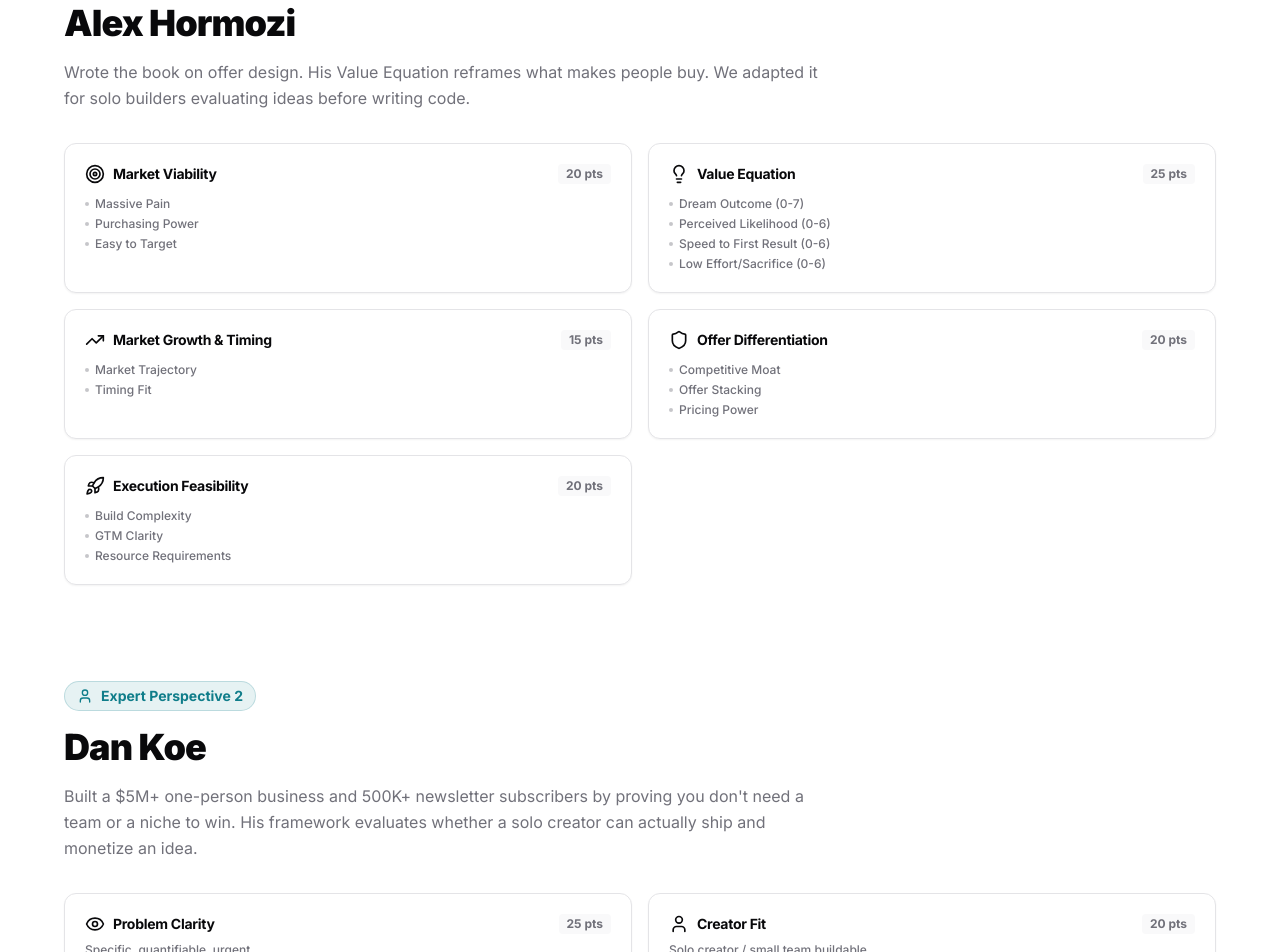
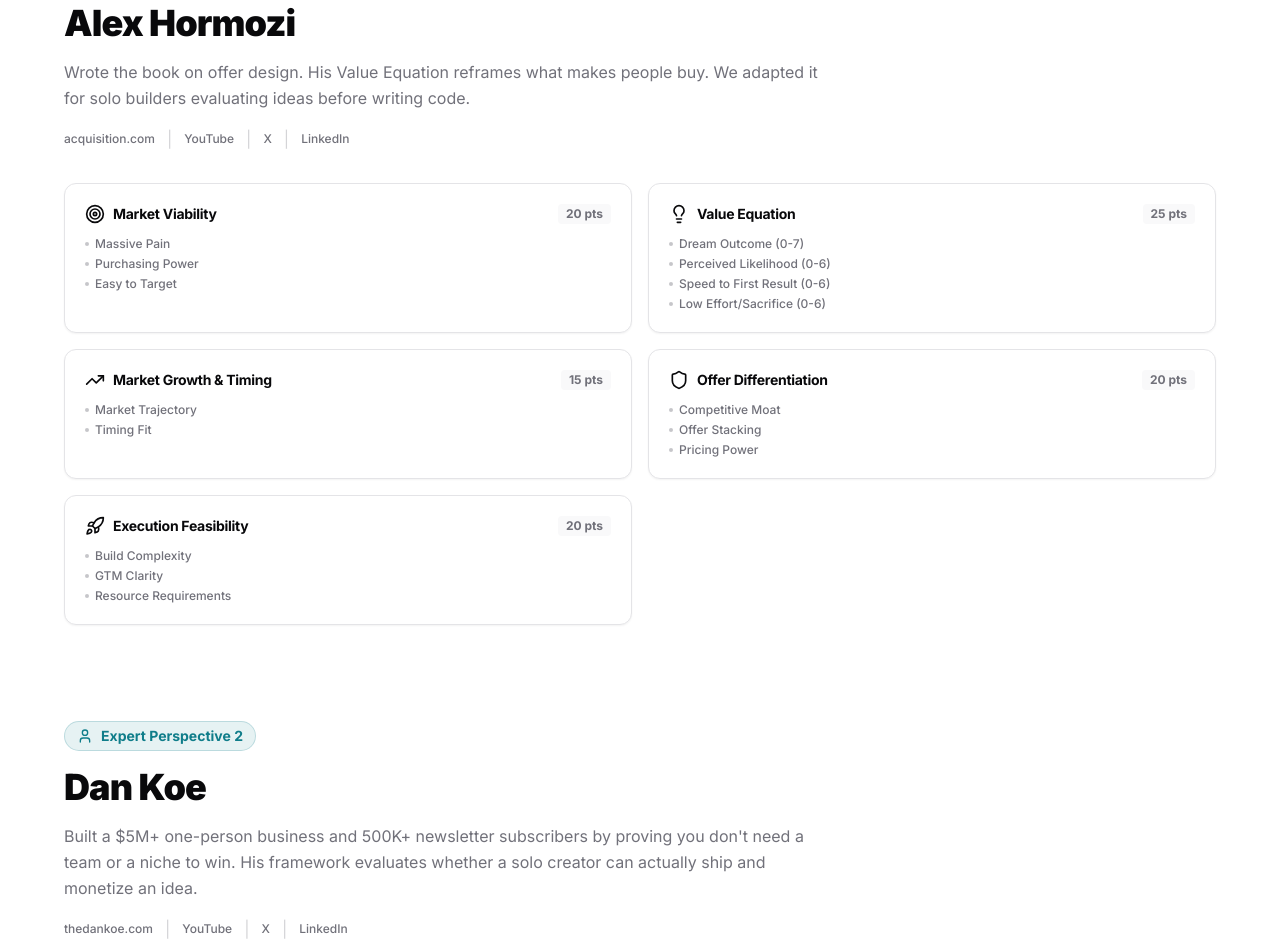
Before and after one commit to fly-labs/website, a React (Vite) app in the folder apps/web/: page /scoring in a window 1280 px wide. Shown: the part 1680-2632 px from the top of the page. Built offline with nearby package versions, Linux system fonts and the light colour scheme; no server answers.

Commit message:
feat: add social links for Hormozi and Dan Koe on scoring page
Hormozi: acquisition.com, YouTube, X, LinkedIn
Dan Koe: thedankoe.com, YouTube, X, LinkedIn
Matches existing Okamoto link pattern.

Co-Authored-By: Claude Opus 4.6 <noreply@anthropic.com>

```diff
--- a/apps/web/src/pages/ScoringFrameworksPage.jsx
+++ b/apps/web/src/pages/ScoringFrameworksPage.jsx
@@ -333,9 +333,18 @@ const ScoringFrameworksPage = () => {
                 <Target className="w-4 h-4" /> Expert Perspective 1
               </div>
               <h2 className="text-3xl md:text-4xl font-black tracking-tight mb-4">Alex Hormozi</h2>
-              <p className="text-muted-foreground leading-relaxed max-w-3xl">
+              <p className="text-muted-foreground leading-relaxed max-w-3xl mb-4">
                 Wrote the book on offer design. His Value Equation reframes what makes people buy. We adapted it for solo builders evaluating ideas before writing code.
               </p>
+              <div className="flex items-center gap-3 flex-wrap">
+                <a href="https://www.acquisition.com" target="_blank" rel="noopener noreferrer" className="text-xs font-medium text-muted-foreground hover:text-primary transition-colors">acquisition.com</a>
+                <span className="text-muted-foreground/30">|</span>
+                <a href="https://www.youtube.com/@AlexHormozi" target="_blank" rel="noopener noreferrer" className="text-xs font-medium text-muted-foreground hover:text-primary transition-colors">YouTube</a>
+                <span className="text-muted-foreground/30">|</span>
+                <a href="https://x.com/alexhormozi" target="_blank" rel="noopener noreferrer" className="text-xs font-medium text-muted-foreground hover:text-primary transition-colors">X</a>
+                <span className="text-muted-foreground/30">|</span>
+                <a href="https://www.linkedin.com/in/alexhormozi" target="_blank" rel="noopener noreferrer" className="text-xs font-medium text-muted-foreground hover:text-primary transition-colors">LinkedIn</a>
+              </div>
             </motion.div>
             <div className="grid grid-cols-1 md:grid-cols-2 gap-4">
               {hormoziPillars.map((pillar, i) => (
@@ -372,9 +381,18 @@ const ScoringFrameworksPage = () => {
                 <User className="w-4 h-4" /> Expert Perspective 2
               </div>
               <h2 className="text-3xl md:text-4xl font-black tracking-tight mb-4">Dan Koe</h2>
-              <p className="text-muted-foreground leading-relaxed max-w-3xl">
+              <p className="text-muted-foreground leading-relaxed max-w-3xl mb-4">
                 Built a $5M+ one-person business and 500K+ newsletter subscribers by proving you don't need a team or a niche to win. His framework evaluates whether a solo creator can actually ship and monetize an idea.
               </p>
+              <div className="flex items-center gap-3 flex-wrap">
+                <a href="https://thedankoe.com" target="_blank" rel="noopener noreferrer" className="text-xs font-medium text-muted-foreground hover:text-secondary transition-colors">thedankoe.com</a>
+                <span className="text-muted-foreground/30">|</span>
+                <a href="https://www.youtube.com/@thedankoe" target="_blank" rel="noopener noreferrer" className="text-xs font-medium text-muted-foreground hover:text-secondary transition-colors">YouTube</a>
+                <span className="text-muted-foreground/30">|</span>
+                <a href="https://x.com/thedankoe" target="_blank" rel="noopener noreferrer" className="text-xs font-medium text-muted-foreground hover:text-secondary transition-colors">X</a>
+                <span className="text-muted-foreground/30">|</span>
+                <a href="https://www.linkedin.com/in/thedankoe" target="_blank" rel="noopener noreferrer" className="text-xs font-medium text-muted-foreground hover:text-secondary transition-colors">LinkedIn</a>
+              </div>
             </motion.div>
             <div className="grid grid-cols-1 md:grid-cols-2 gap-4">
               {koeDimensions.map((dim, i) => (
```
